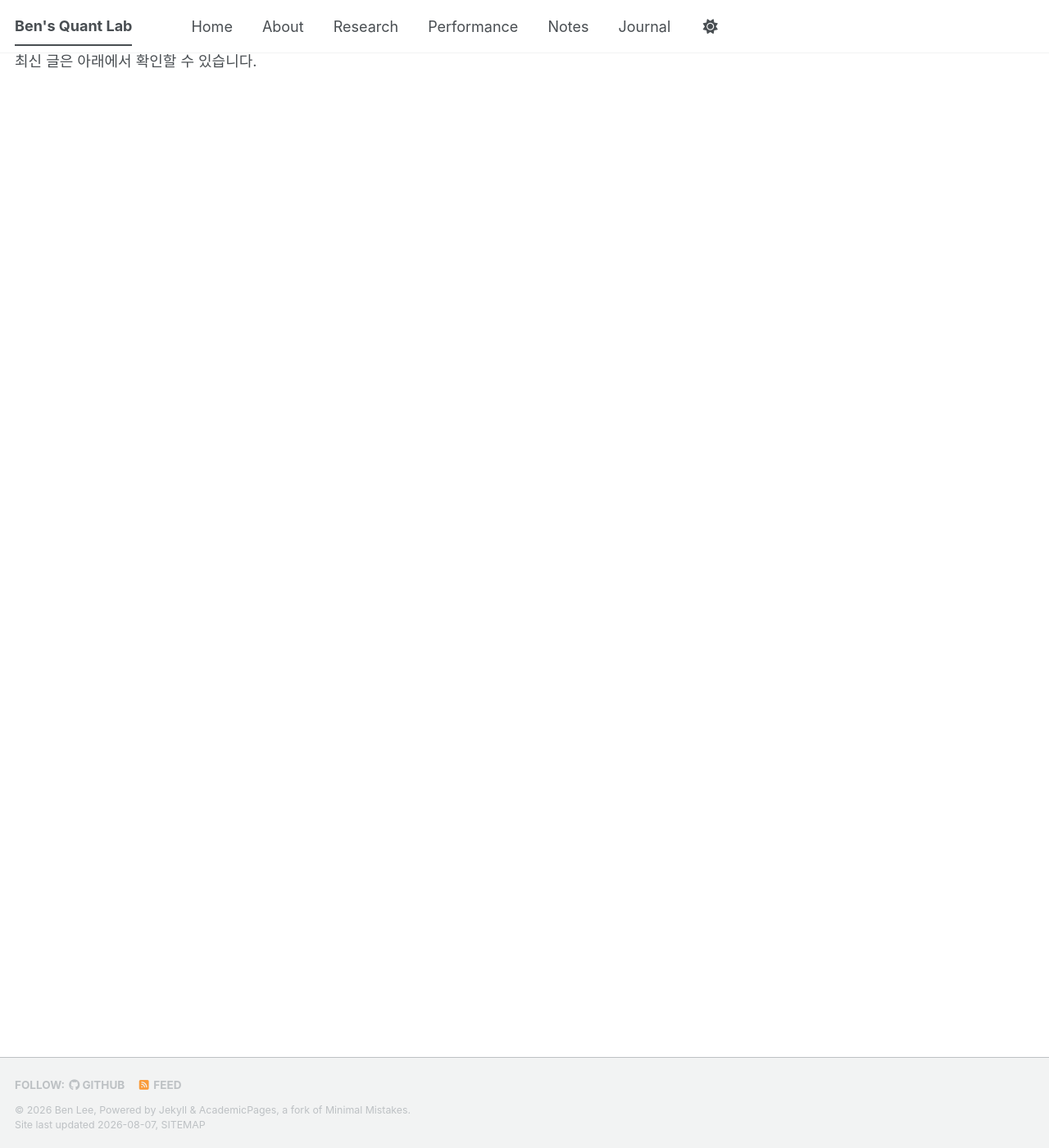
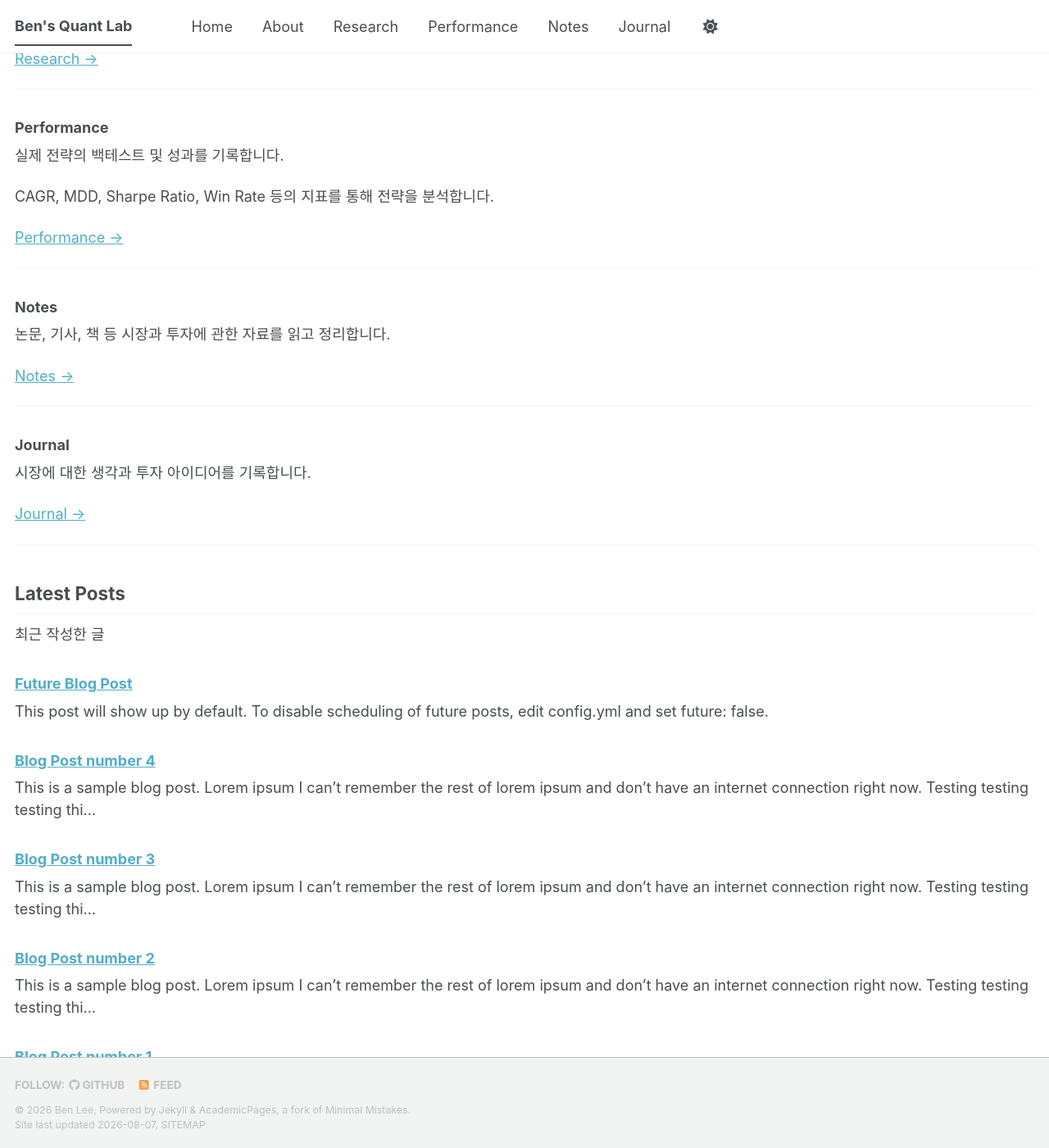
Before and after one commit to leebh1119/leebh1119.github.io, a Jekyll site: the page built from index.md, in a window 1280 px wide and 1400 px high, scrolled down 698 px. Shown: the whole window at 82% size. Built offline with Jekyll 4.4.1, drawn with Linux system fonts in a browser that asks for light colours; a style sheet for code colours, icons or effects is not loaded; some of the changed text lies outside the part shown.

```diff
--- a/index.md
+++ b/index.md
@@ -2,27 +2,68 @@
 layout: splash
 title: "Quant Trading Lab"
 permalink: /
+
 header:
   overlay_image: /images/homebanner.jpg
-  overlay_filter: 0
+  overlay_filter: 0.45
 ---
 
 # Quant Trading Lab
 
-시장에는 규칙이 존재한다고 믿습니다.
+### Data · Research · Markets
 
-이 블로그에서는
+퀀트 트레이딩과 금융시장을 연구하고 기록합니다.
 
-- Quant Trading
-- Portfolio Management
-- Asset Allocation
-- Backtesting
-- Risk Management
+[Research](/research/)
+[Performance](/performance/)
 
-을 연구합니다.
+---
+
+## What I Do
+
+### Research
+
+퀀트 트레이딩 전략을 연구합니다.
+
+Momentum, Mean Reversion, Factor Investing, ETF Rotation 등을 중심으로 전략을 설계하고 백테스트합니다.
+
+[Research →](/research/)
+
+---
+
+### Performance
+
+실제 전략의 백테스트 및 성과를 기록합니다.
+
+CAGR, MDD, Sharpe Ratio, Win Rate 등의 지표를 통해 전략을 분석합니다.
+
+[Performance →](/performance/)
+
+---
+
+### Notes
+
+논문, 기사, 책 등 시장과 투자에 관한 자료를 읽고 정리합니다.
+
+[Notes →](/notes/)
+
+---
+
+### Journal
+
+시장에 대한 생각과 투자 아이디어를 기록합니다.
+
+[Journal →](/journal/)
 
 ---
 
 ## Latest Posts
 
-최신 글은 아래에서 확인할 수 있습니다.
+최근 작성한 글
+
+{% for post in site.posts limit:5 %}
+### [{{ post.title }}]({{ post.url }})
+
+{{ post.excerpt | strip_html | truncate: 160 }}
+
+{% endfor %}
```
Also changed, not shown: images/homebanner.jpg (added), images/homebanner.png (deleted).
